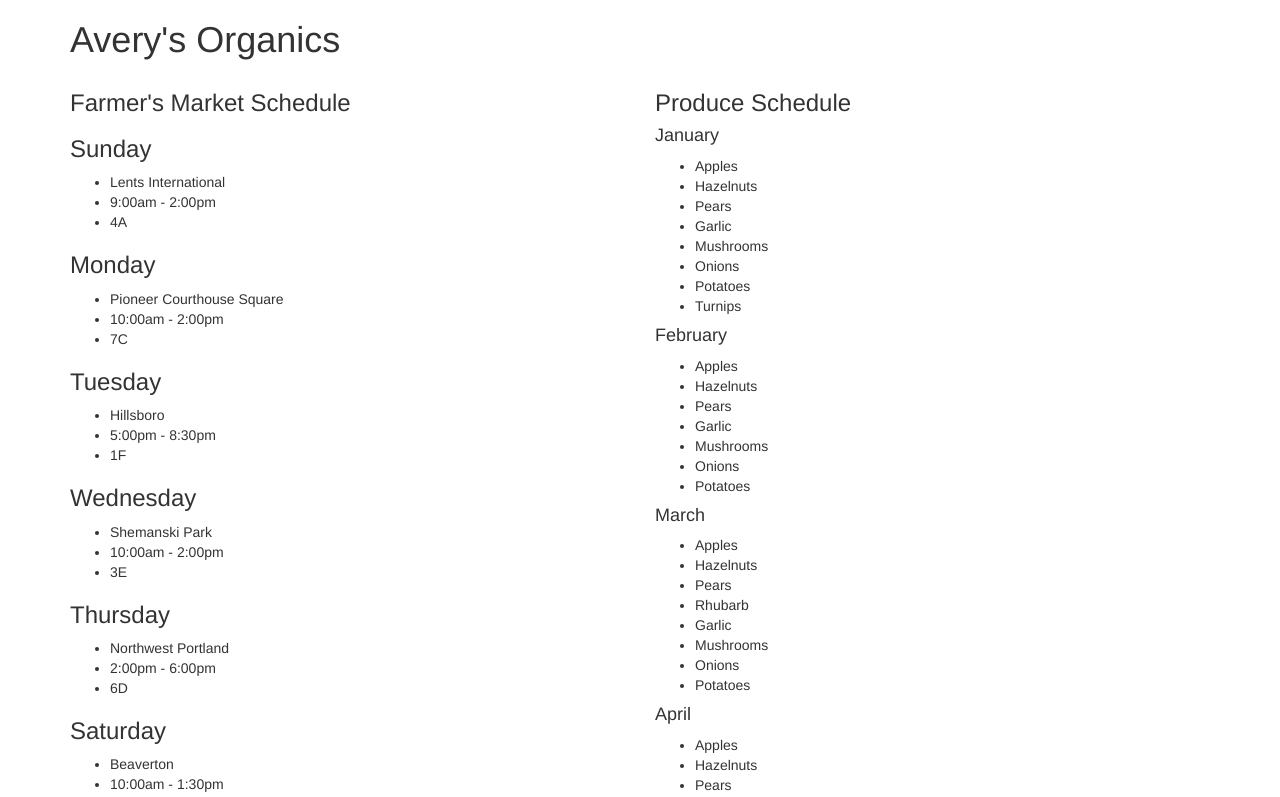
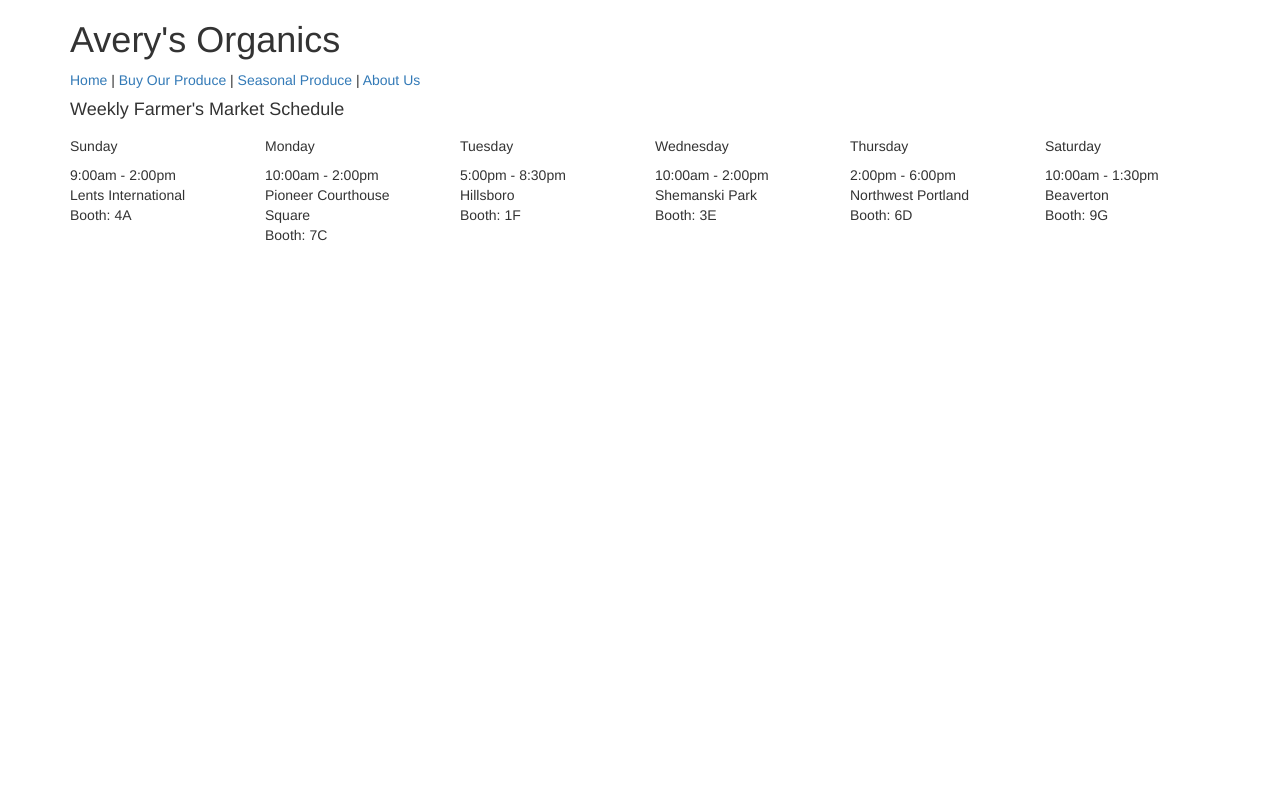
Before and after one commit to reneesarley/Avery-s-Organics, a React app: page / in a window 1280 px wide. Shown: the top 797 px of the page. Built offline with nearby package versions, Linux system fonts and the light colour scheme.

Commit message:
add routes

```diff
--- a/src/components/App.jsx
+++ b/src/components/App.jsx
@@ -2,15 +2,20 @@ import React from 'react';
 import Header from './Header';
 import MarketSchedule from './MarketSchedule';
 import AvailableProduce from './AvailableProduce';
+import AboutUs from './AboutUs';
+import { Switch, Route } from 'react-router-dom';
 
 function App(){
   return (
     <div className='container'>
       <Header/>
-      <div className='row'>
-        <MarketSchedule/>
-        <AvailableProduce/>
-      </div>
+      <Switch>
+        <Route exact path ='/' component={MarketSchedule}/>
+        <Route path='/aboutus' component={AboutUs}/>
+      // <MarketSchedule/>
+      // <AvailableProduce/>
+      // <AboutUs/>
+      </Switch>
     </div>
   );
 }
--- a/src/components/AvailableProduce.jsx
+++ b/src/components/AvailableProduce.jsx
@@ -1,5 +1,5 @@
 import React from 'react';
-import Months from './Months'
+import Months from './Months';
 
 const produceSchedule = [
   {
@@ -272,13 +272,13 @@ const produceSchedule = [
 
 function AvailableProduce(){
   return (
-    <div className='col-sm-6' >
+    <div>
       <h3>Produce Schedule</h3>
       {produceSchedule.map((produceMonth, index) =>
         <Months month={produceMonth.month}
           selection={produceMonth.selection}
           key={index}
-          />
+        />
       )}
     </div>
   );
--- a/src/components/FarmersMarket.jsx
+++ b/src/components/FarmersMarket.jsx
@@ -3,13 +3,11 @@ import PropTypes from 'prop-types';
 
 function FarmersMarket(props){
   return (
-    <div>
-      <h3>{props.day}</h3>
-      <ul>
-        <li>{props.location}</li>
-        <li>{props.hours}</li>
-        <li>{props.booth}</li>
-      </ul>
+    <div className='col-sm-2'>
+      <h5>{props.day}</h5>
+      <p>{props.hours}<br/>
+        {props.location}<br/>
+      Booth: {props.booth}</p>
     </div>
   );
 }
--- a/src/components/Header.jsx
+++ b/src/components/Header.jsx
@@ -1,9 +1,11 @@
 import React from 'react';
+import { Link } from 'react-router-dom'
 
 function Header (){
   return (
     <div>
       <h1>Avery's Organics</h1>
+      <Link to="/">Home</Link> | <Link to="/marketschedule">Buy Our Produce </Link> | <Link to="/availableproduce">Seasonal Produce</Link> | <Link to="/aboutus">About Us</Link>
     </div>
   );
 }
--- a/src/components/MarketSchedule.jsx
+++ b/src/components/MarketSchedule.jsx
@@ -42,8 +42,9 @@ const marketDays = [
 
 function MarketSchedule(){
   return (
-    <div className='col-sm-6'>
-      <h3>Farmer's Market Schedule</h3>
+    <div>
+      <h4>Weekly Farmer's Market Schedule</h4>
+      <div className='row'>
         {marketDays.map((days, index) =>
           <FarmersMarket day={days.day}
             location={days.location}
@@ -51,7 +52,7 @@ function MarketSchedule(){
             booth={days.booth}
             key={index} />
         )}
-      <hr/>
+      </div>
     </div>
   );
 }
--- a/src/components/Months.jsx
+++ b/src/components/Months.jsx
@@ -5,11 +5,11 @@ function Months(props){
   return (
     <div>
       <h4>{props.month}</h4>
-      <ul>
+      <div className='row'>
         {props.selection.map((crop, index) =>
-          <li key={index}>{crop}</li>
+          <div className='col-3' key={index}>{crop}</div>
         )}
-      </ul>
+      </div>
     </div>
   );
 }
--- /dev/null
+++ b/src/components/aboutus.jsx
@@ -0,0 +1,11 @@
+import React from 'react';
+
+function AboutUs(){
+  return(
+    <div>
+      <h4>Our Farm</h4>
+    </div>
+  );
+}
+
+export default AboutUs;
--- a/src/index.jsx
+++ b/src/index.jsx
@@ -2,12 +2,15 @@ import React from 'react';
 import ReactDOM from 'react-dom';
 import App from './components/App';
 import { AppContainer } from 'react-hot-loader';
+import { HashRouter } from 'react-router-dom'
 
 
 const render = (Component) => {
   ReactDOM.render(
     <AppContainer>
-      <Component/>
+      <HashRouter>
+        <Component/>
+      </HashRouter>
     </AppContainer>,
     document.getElementById('react-app-root')
   );
```
Also changed, not shown: 1 other file (tests, documents, lock files or other folders). Lines whose indentation alone changed are shown as unchanged.
